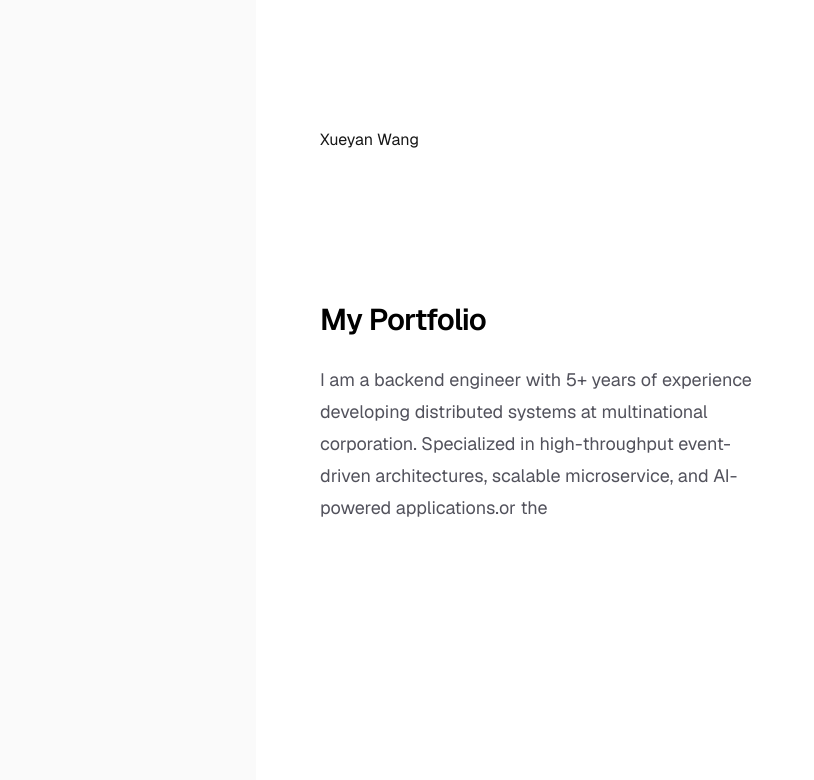
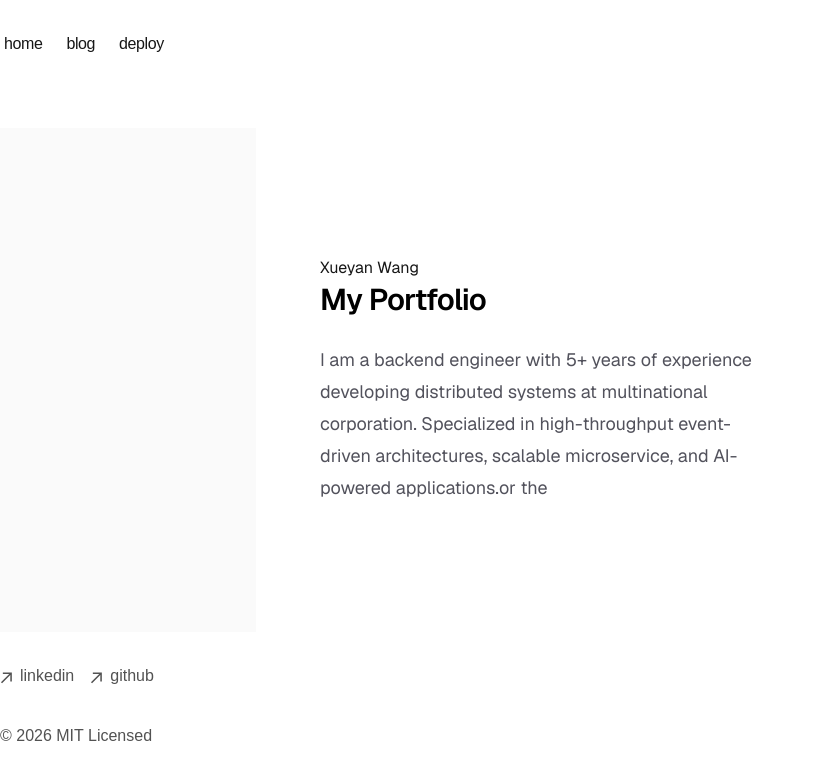
Before and after one commit to xxueewa/portfolio, a Next.js app: page / in a window 1280 px wide. Shown: the top 780 px of the page, without its empty margins (0-814 px from the left). Built offline with nearby package versions, Linux system fonts and the light colour scheme.

Commit message:
update layout

```diff
--- a/app/components/footer.tsx
+++ b/app/components/footer.tsx
@@ -0,0 +1,50 @@
+function ArrowIcon() {
+  return (
+    <svg
+      width="12"
+      height="12"
+      viewBox="0 0 12 12"
+      fill="none"
+      xmlns="http://www.w3.org/2000/svg"
+    >
+      <path
+        d="M2.07102 11.3494L0.963068 10.2415L9.2017 1.98864H2.83807L2.85227 0.454545H11.8438V9.46023H10.2955L10.3097 3.09659L2.07102 11.3494Z"
+        fill="currentColor"
+      />
+    </svg>
+  )
+}
+
+export function Footer() {
+  return (
+    <footer className="mb-16">
+      <ul className="font-sm mt-8 flex flex-col space-x-0 space-y-2 text-neutral-600 md:flex-row md:space-x-4 md:space-y-0 dark:text-neutral-300">
+        <li>
+          <a
+            className="flex items-center transition-all hover:text-neutral-800 dark:hover:text-neutral-100"
+            rel="noopener noreferrer"
+            target="_blank"
+            href="https://www.linkedin.com/in/xueyan-ww/"
+          >
+            <ArrowIcon />
+            <p className="ml-2 h-7">linkedin</p>
+          </a>
+        </li>
+        <li>
+          <a
+            className="flex items-center transition-all hover:text-neutral-800 dark:hover:text-neutral-100"
+            rel="noopener noreferrer"
+            target="_blank"
+            href="https://github.com/xxueewa"
+          >
+            <ArrowIcon />
+            <p className="ml-2 h-7">github</p>
+          </a>
+        </li>
+      </ul>
+      <p className="mt-8 text-neutral-600 dark:text-neutral-300">
+        © {new Date().getFullYear()} MIT Licensed
+      </p>
+    </footer>
+  )
+}
--- a/app/components/nav.tsx
+++ b/app/components/nav.tsx
@@ -0,0 +1,40 @@
+import Link from 'next/link'
+
+const navItems = {
+  '/': {
+    name: 'home',
+  },
+  '/blog': {
+    name: 'blog',
+  },
+  'https://vercel.com/templates/next.js/portfolio-starter-kit': {
+    name: 'deploy',
+  },
+}
+
+export function Navbar() {
+  return (
+    <aside className="-ml-[8px] mb-16 tracking-tight">
+      <div className="lg:sticky lg:top-20">
+        <nav
+          className="flex flex-row items-start relative px-0 pb-0 fade md:overflow-auto scroll-pr-6 md:relative"
+          id="nav"
+        >
+          <div className="flex flex-row space-x-0 pr-10">
+            {Object.entries(navItems).map(([path, { name }]) => {
+              return (
+                <Link
+                  key={path}
+                  href={path}
+                  className="transition-all hover:text-neutral-800 dark:hover:text-neutral-200 flex align-middle relative py-1 px-2 m-1"
+                >
+                  {name}
+                </Link>
+              )
+            })}
+          </div>
+        </nav>
+      </div>
+    </aside>
+  )
+}
--- a/app/components/posts.tsx
+++ b/app/components/posts.tsx
@@ -0,0 +1,56 @@
+import Link from 'next/link'
+import { formatDate, getProjects } from '../projects/utils'
+
+export function ProjectsList() {
+    let allProjects = [
+        {
+            metadata: {
+                title: 'Project1',
+                startedAt: 'March 30, 2026',
+                finishedAt: 'Present'
+            },
+            slug: 'project1',
+            content: ''
+        },
+        {
+            metadata: {
+                title: 'Project2',
+                startedAt: 'April 10, 2026',
+                finishedAt: 'Present'
+            },
+            slug: 'project2',
+            content: ''
+        },
+    ]
+
+    return (
+    <div>
+      {allProjects
+        .sort((a, b) => {
+          if (
+            new Date(a.metadata.startedAt) > new Date(b.metadata.startedAt)
+          ) {
+            return -1
+          }
+          return 1
+        })
+        .map((post) => (
+          <Link
+            key={post.slug}
+            className="flex flex-col space-y-1 mb-4"
+            href={`/blog/${post.slug}`}
+          >
+            <div className="w-full flex flex-col md:flex-row space-x-0 md:space-x-2">
+              <p className="text-neutral-600 dark:text-neutral-400 w-[100px] tabular-nums">
+                {formatDate(post.metadata.startedAt, false)}
+              </p>
+              <p className="text-neutral-900 dark:text-neutral-100 tracking-tight">
+                {post.metadata.title}
+              </p>
+            </div>
+          </Link>
+        ))}
+    </div>
+    )
+
+}
--- a/app/layout.tsx
+++ b/app/layout.tsx
@@ -1,6 +1,8 @@
 import type { Metadata } from "next";
 import { Geist, Geist_Mono } from "next/font/google";
 import "./globals.css";
+import { Navbar } from "./components/nav"
+import { Footer } from "./components/footer"
 
 const geistSans = Geist({
   variable: "--font-geist-sans",
@@ -27,7 +29,13 @@ export default function RootLayout({
       lang="en"
       className={`${geistSans.variable} ${geistMono.variable} h-full antialiased`}
     >
-      <body className="min-h-full flex flex-col">{children}</body>
+      <body className="min-h-full flex flex-col">
+        <main className="flex-auto min-w-0 mt-6 flex flex-col px-2 md:px-0">
+          <Navbar />
+          {children}
+          <Footer />
+        </main>
+      </body>
     </html>
   );
 }
```
